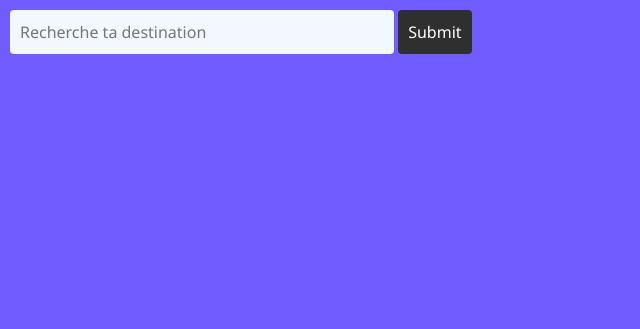
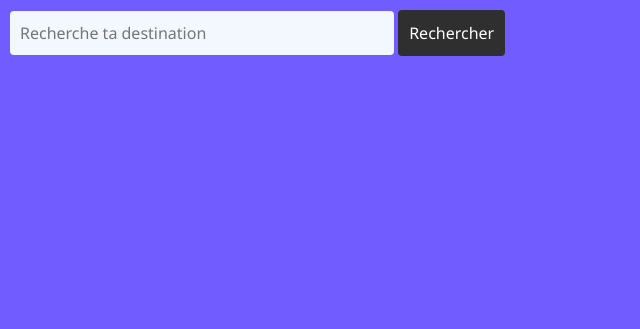
Before and after one commit to lea-martel/autocompletion, a PHP site: page / in a window 1280 px wide. Shown: the top 329 px of the page, without its empty margins (0-640 px from the left). Run offline with PHP 8.4, Linux system fonts and the light colour scheme.

Commit message:
autocompletion ok

```diff
--- a/index.php
+++ b/index.php
@@ -22,16 +22,16 @@
         <div class="autocomplete">
             <input class="search-input" type="text" placeholder="Recherche ta destination">
         </div>
-        <input type="submit">
+        <button class="btn" type="submit">Rechercher</button>
     </form>
 </main>
 </body>
 </html>
 <script>
     function auto(value) {
-        let html = '<div class="search-content">';
-        html += '<div class="autocomplete">';
-        html += '<div class="search-input">';
+        let html = '<div class="search-content_">';
+        html += '<div class="autocomplete_">';
+        html += '<div class="search-input_">';
         html += value.nom_pays;
         html += '</div>'
         html += '</div>'
@@ -54,6 +54,7 @@
                 data.forEach((value) => {
                     html += auto(value);
                 })
+
                 if ($('.search-block').length === 0) {
                     let divSearch = $('<div></div>');
                     divSearch.addClass('search-block');
@@ -68,6 +69,11 @@
                     divSearch.stop(true, true).slideDown();
                     divSearch.html(html);
                 }
+
+                $('.search-input_').click(function (){
+                    $('.search-input').val($(this).html())
+
+                })
             },
             error: (error) => {
                 console.log(error.responseText)
@@ -75,11 +81,13 @@
         });
     })
     $('body').click(function (e) {
-        let div = $(this).find('.search-input');
+        let div = $(this).find('.search-input_');
         let div2 = $(this).find('.search-block');
+        console.log(e.target)
         if (div2.length) {
-            if ((!$(e.target).is(div) && !$.contains(div[0], e.target)) && (!$(e.target).is(div2) && !$.contains(div2[0], e.target))) {
+            if ((!$(e.target).is(div2) && !$.contains(div2[0], e.target))) {
                 div2.stop(true, true).slideUp();
+                console.log('dd')
             }
         }
     })
--- a/styles/css/styles.css
+++ b/styles/css/styles.css
@@ -7,7 +7,7 @@ body {
     font-family: "Segoe UI", Tahoma, Geneva, Verdana, sans-serif;
     background-color: #705cff;
     width: 100%;
-    max-height: 40vh;
+    min-height: 40vh;
 }
 .autocomplete {
     position: relative;
@@ -32,7 +32,7 @@ input[type="submit"] {
 
 .search-block {
     position: absolute;
-    max-width: 500px;
+    max-width: 30%;
     width: 100%;
     background-color: white;
     box-shadow: 0 2px 4px rgba(228, 237, 244, 0.8);
@@ -40,3 +40,17 @@ input[type="submit"] {
     max-height: 500px;
     overflow: auto;
 }
+
+.btn {
+
+    padding: 10px;
+    background-color: #2f2f2f;
+    color: white;
+    margin-bottom: 3px;
+
+}
+
+.btn:hover {
+
+    color: #705cff ;
+}
```
